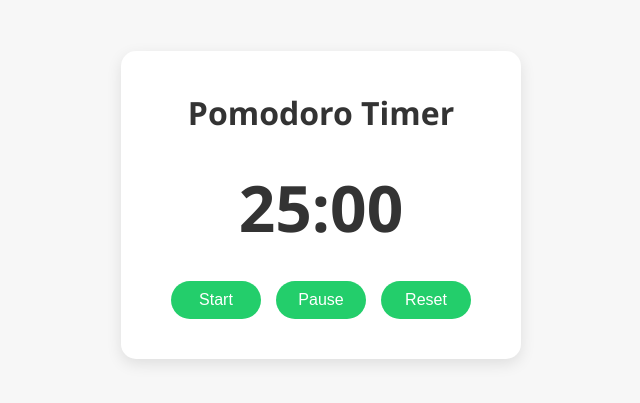
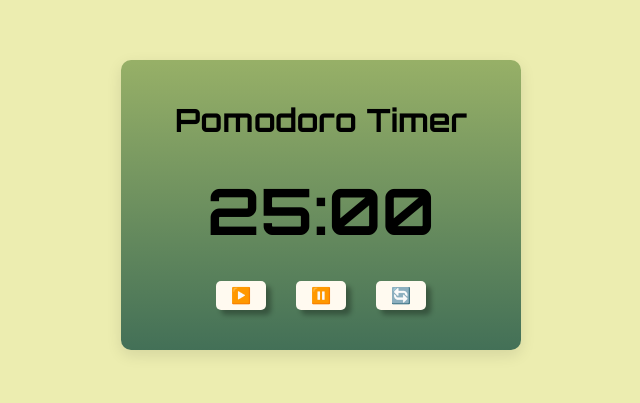
Before and after one commit to thenameisanzu/Pomodoro-Timer, a plain HTML site: page index.html in a window 1280 px wide. Shown: the part 195-598 px from the top of the page, without its empty margins (319-959 px from the left). Drawn offline with Linux system fonts and the light colour scheme.

Commit message:
Add files via upload

```diff
--- a/index.html
+++ b/index.html
@@ -5,6 +5,9 @@
   <meta name="viewport" content="width=device-width, initial-scale=1.0" />
   <title>Pomodoro Timer</title>
   <link rel="stylesheet" href="style.css" />
+  <link rel="preconnect" href="https://fonts.googleapis.com">
+<link rel="preconnect" href="https://fonts.gstatic.com" crossorigin>
+<link href="https://fonts.googleapis.com/css2?family=Barlow+Condensed&family=EB+Garamond:ital,wght@0,400..800;1,400..800&family=Lexend+Deca:wght@100..900&family=Orbitron:wght@400..900&display=swap" rel="stylesheet">
 </head>
 <body>
 
@@ -13,9 +16,9 @@
     <div class="timer" id="timer">25:00</div>
 
     <div class="buttons">
-      <button id="start">Start</button>
-      <button id="pause">Pause</button>
-      <button id="reset">Reset</button>
+      <button id="start">▶️</button>
+      <button id="pause">⏸️</button>
+      <button id="reset">🔄</button>
     </div>
   </div>
 
--- a/style.css
+++ b/style.css
@@ -4,10 +4,15 @@
   box-sizing: border-box;
 }
 
+
+
 body {
-  font-family: 'Segoe UI', Tahoma, Geneva, Verdana, sans-serif;
-  background-color: #f7f7f7;
-  color: #333;
+  font-family:"Orbitron", sans-serif;
+  font-optical-sizing: auto;
+  font-weight: 400;
+  font-style: normal;
+  background-color:#ECEDB0;
+  color: black;
   min-height: 100vh;
   display: flex;
   justify-content: center;
@@ -16,9 +21,9 @@ body {
 }
 
 .container {
-  background-color: #fff;
+  background-image: linear-gradient(#97B067,#437057);
   padding: 40px;
-  border-radius: 15px;
+  border-radius: 10px;
   box-shadow: 0 5px 15px rgba(0, 0, 0, 0.1);
   text-align: center;
   max-width: 400px;
@@ -39,24 +44,29 @@ h1 {
 .buttons {
   display: flex;
   justify-content: center;
-  gap: 15px;
+  gap: 30px;
   flex-wrap: wrap;
+
+
 }
 
 button {
-  padding: 10px 20px;
+  padding: 5px 5px;
   border: none;
-  border-radius: 25px;
+  border-radius: 5px;
   cursor: pointer;
   font-size: 1rem;
-  background-color: #23ce6b;
+  background-color: floralwhite;
   color: white;
-  transition: background-color 0.3s ease, transform 0.2s ease;
-  min-width: 90px;
+  transition: background-color 0.3s ease, transform 0.3s ease;
+  min-width: 50px;
+  box-shadow: 5px 5px 5px rgba(0, 0, 0, 0.3);
+
+
 }
 
 button:hover {
-  background-color: #48a9a6;
+  background-color: #DDEB9D;
   transform: scale(1.05);
 }
 
```
